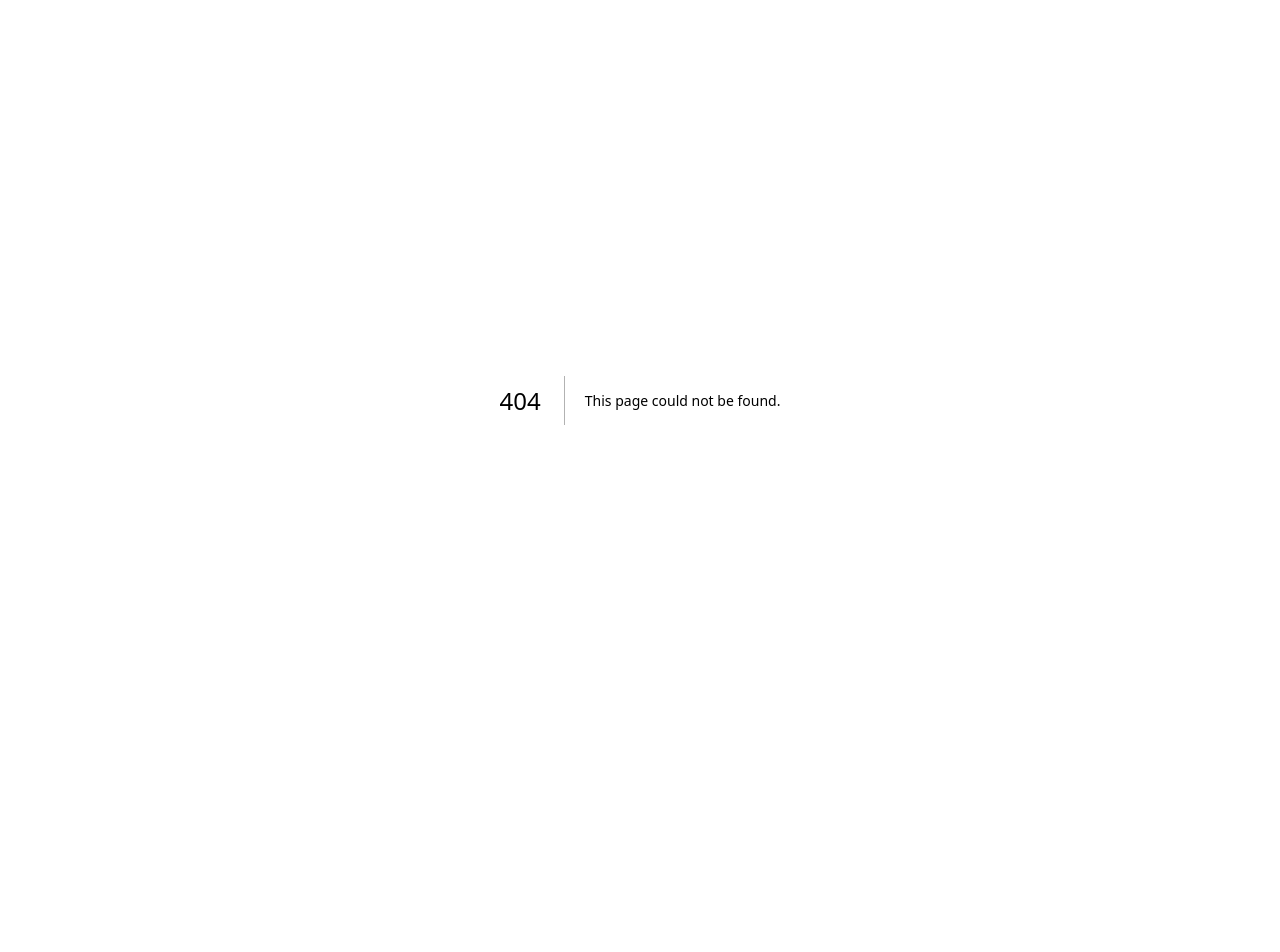
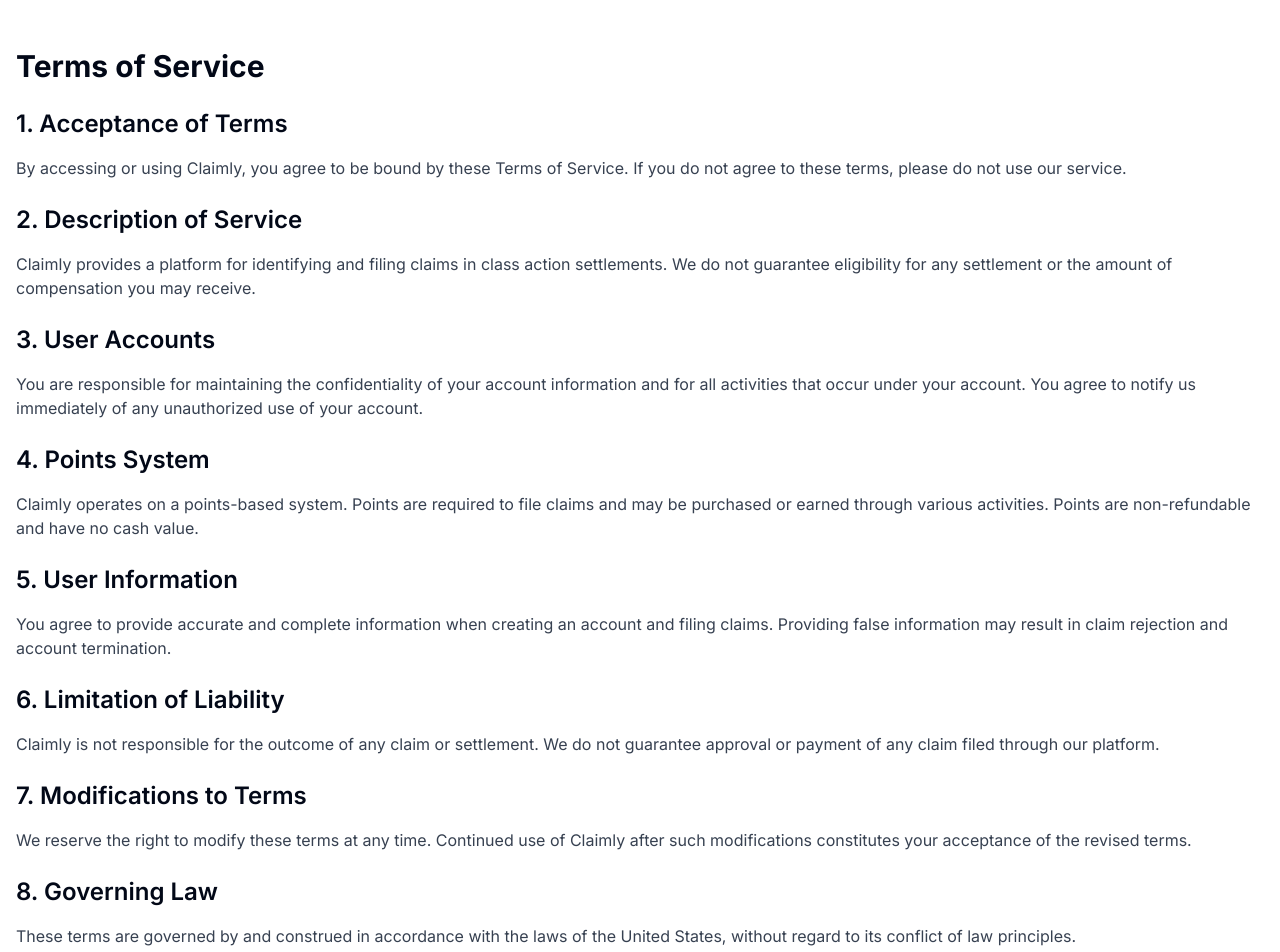
Before and after one commit to dzodze00/claimly.app, a Next.js app: page /terms in a window 1280 px wide. Before the commit this address had no page. Shown: the top 952 px of the page. Before the commit the page ends 800 px from the top, so only its background shows below. Built offline with nearby package versions, Linux system fonts and the light colour scheme.

Commit message:
Create page.tsx

```diff
--- /dev/null
+++ b/app/terms/page.tsx
@@ -0,0 +1,73 @@
+export default function TermsPage() {
+  return (
+    <div className="container mx-auto py-12 px-4">
+      <h1 className="text-3xl font-bold mb-6">Terms of Service</h1>
+
+      <div className="space-y-6">
+        <section>
+          <h2 className="text-2xl font-semibold mb-4">1. Acceptance of Terms</h2>
+          <p className="text-gray-700">
+            By accessing or using Claimly, you agree to be bound by these Terms of Service. If you do not agree to these
+            terms, please do not use our service.
+          </p>
+        </section>
+
+        <section>
+          <h2 className="text-2xl font-semibold mb-4">2. Description of Service</h2>
+          <p className="text-gray-700">
+            Claimly provides a platform for identifying and filing claims in class action settlements. We do not
+            guarantee eligibility for any settlement or the amount of compensation you may receive.
+          </p>
+        </section>
+
+        <section>
+          <h2 className="text-2xl font-semibold mb-4">3. User Accounts</h2>
+          <p className="text-gray-700">
+            You are responsible for maintaining the confidentiality of your account information and for all activities
+            that occur under your account. You agree to notify us immediately of any unauthorized use of your account.
+          </p>
+        </section>
+
+        <section>
+          <h2 className="text-2xl font-semibold mb-4">4. Points System</h2>
+          <p className="text-gray-700">
+            Claimly operates on a points-based system. Points are required to file claims and may be purchased or earned
+            through various activities. Points are non-refundable and have no cash value.
+          </p>
+        </section>
+
+        <section>
+          <h2 className="text-2xl font-semibold mb-4">5. User Information</h2>
+          <p className="text-gray-700">
+            You agree to provide accurate and complete information when creating an account and filing claims. Providing
+            false information may result in claim rejection and account termination.
+          </p>
+        </section>
+
+        <section>
+          <h2 className="text-2xl font-semibold mb-4">6. Limitation of Liability</h2>
+          <p className="text-gray-700">
+            Claimly is not responsible for the outcome of any claim or settlement. We do not guarantee approval or
+            payment of any claim filed through our platform.
+          </p>
+        </section>
+
+        <section>
+          <h2 className="text-2xl font-semibold mb-4">7. Modifications to Terms</h2>
+          <p className="text-gray-700">
+            We reserve the right to modify these terms at any time. Continued use of Claimly after such modifications
+            constitutes your acceptance of the revised terms.
+          </p>
+        </section>
+
+        <section>
+          <h2 className="text-2xl font-semibold mb-4">8. Governing Law</h2>
+          <p className="text-gray-700">
+            These terms are governed by and construed in accordance with the laws of the United States, without regard
+            to its conflict of law principles.
+          </p>
+        </section>
+      </div>
+    </div>
+  )
+}
```
